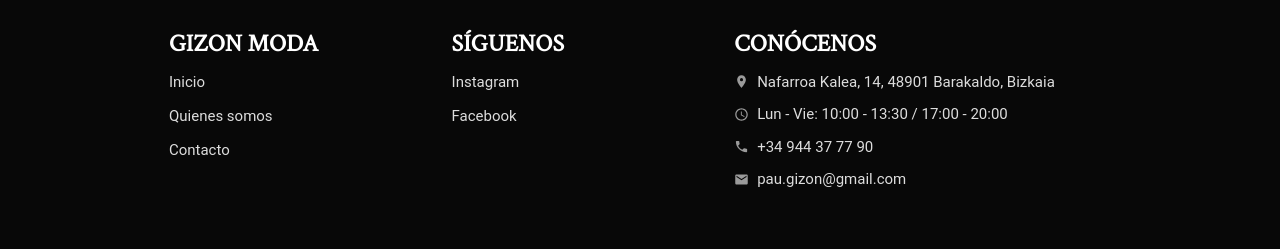
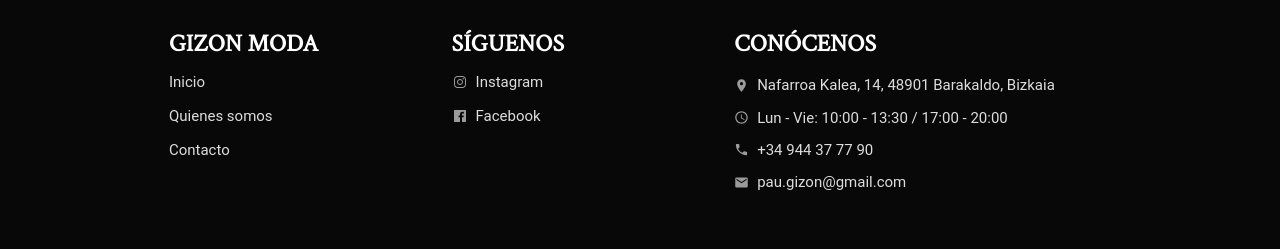
Before and after one commit to amalcaraz/gizon, a React (Create React App) app: page /gizon/contact in a window 1280 px wide. Shown: the part 909-1158 px from the top of the page. Built offline with nearby package versions, Linux system fonts and the light colour scheme.

Commit message:
fixes footer

```diff
--- a/src/components/ContactBox.tsx
+++ b/src/components/ContactBox.tsx
@@ -24,7 +24,7 @@ const Link = styled.a`
     font-weight: 400;
     font-size: 16px;
     font-weight: 400;
-    display:flex;
+    display: flex;
     align-items: center;
     margin: .2rem 0;
 
@@ -39,8 +39,6 @@ const Icon = styled.span`
   color: #9a9a9a;
   margin-right: .5rem;
 `
-
-const iconColor = '9a9a9a'
 
 export interface ContactBoxProps {
 }
@@ -57,10 +55,10 @@ export const ContactBox: React.FC<ContactBoxProps> = () => {
 export const ContactList: React.FC = () => {
   return (
     <ul>
-      <li><Link target="_blank" href="https://www.google.com/maps/place/Gizon/@43.2956533,-2.9870485,15z/data=!4m5!3m4!1s0x0:0x11b8afcf231e650d!8m2!3d43.2956533!4d-2.9870485"><Icon><MdLocationOn color={iconColor} /></Icon>Nafarroa Kalea, 14, 48901 Barakaldo, Bizkaia</Link></li>
-      <li><Link><Icon><MdSchedule color={iconColor} /></Icon>Lun - Vie: 10:00 - 13:30 / 17:00 - 20:00</Link></li>
-      <li><Link target="_blank" href="tel:+34944377790"><Icon><MdPhone color={iconColor} /></Icon>+34 944 37 77 90</Link></li>
-      <li><Link target="_blank" href="mailto:pau.gizon@gmail.com"><Icon><MdEmail color={iconColor} /></Icon>pau.gizon@gmail.com</Link></li>
+      <li><Link target="_blank" href="https://www.google.com/maps/place/Gizon/@43.2956533,-2.9870485,15z/data=!4m5!3m4!1s0x0:0x11b8afcf231e650d!8m2!3d43.2956533!4d-2.9870485"><Icon><MdLocationOn/></Icon>Nafarroa Kalea, 14, 48901 Barakaldo, Bizkaia</Link></li>
+      <li><Link><Icon><MdSchedule/></Icon>Lun - Vie: 10:00 - 13:30 / 17:00 - 20:00</Link></li>
+      <li><Link target="_blank" href="tel:+34944377790"><Icon><MdPhone/></Icon>+34 944 37 77 90</Link></li>
+      <li><Link target="_blank" href="mailto:pau.gizon@gmail.com"><Icon><MdEmail/></Icon>pau.gizon@gmail.com</Link></li>
     </ul>
   )
 }
--- a/src/components/Footer.tsx
+++ b/src/components/Footer.tsx
@@ -6,6 +6,7 @@ import { ContactList } from './ContactBox';
 import { Container } from './Container';
 import logo2 from '../resources/img/logo2.png';
 import { device } from '../styles';
+import { IoLogoFacebook, IoLogoInstagram } from 'react-icons/io';
 
 const LogoImg = styled.img`
   height: 80px;
@@ -47,6 +48,8 @@ const FooterGrid = styled.nav`
   & li {
     padding-bottom: 10px;
     line-height: 22px;
+    display: flex;
+    align-items: center;
   }
 
   && a {
@@ -100,6 +103,12 @@ const ColumnTitle = styled.h5`
   margin-bottom: 7px;
 `
 
+const Icon = styled.span`
+  line-height: 0;
+  color: #9a9a9a;
+  margin-right: .5rem;
+`
+
 export const Footer: React.FC = () => {
   return (
     <FooterContainer>
@@ -119,8 +128,8 @@ export const Footer: React.FC = () => {
           <FooterCol>
             <ColumnTitle>Síguenos</ColumnTitle>
             <ul>
-              <li><a href="https://www.instagram.com/gizon_moda_hombre/" target="_blank">Instagram</a></li>
-              <li><a href="https://www.facebook.com/GizonModaHombre" target="_blank">Facebook</a></li>
+              <li><Icon><IoLogoInstagram /></Icon><a href="https://www.instagram.com/gizon_moda_hombre/" target="_blank">Instagram</a></li>
+              <li><Icon><IoLogoFacebook /></Icon><a href="https://www.facebook.com/GizonModaHombre" target="_blank">Facebook</a></li>
             </ul>
           </FooterCol>
           <FooterCol>
@@ -129,5 +138,6 @@ export const Footer: React.FC = () => {
           </FooterCol>
         </FooterGrid>
       </Container>
-    </FooterContainer>)
+    </FooterContainer>
+  )
 }
```
